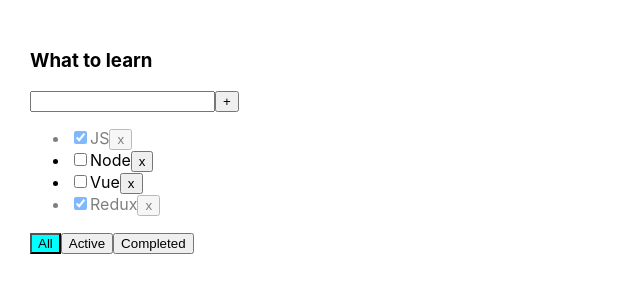
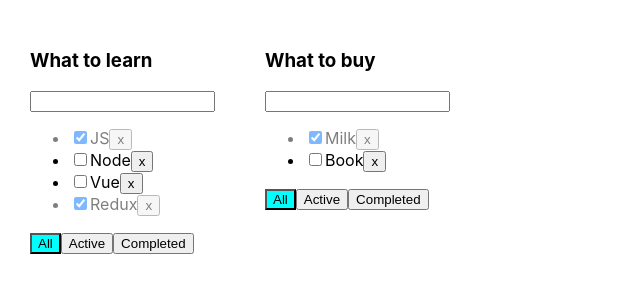
Before and after one commit to SHDGMSQ/todo_client, a React (Create React App) app: page / in a window 1280 px wide. Shown: the top 300 px of the page, without its empty margins (0-640 px from the left). Built offline with nearby package versions, Linux system fonts and the light colour scheme.

Commit message:
add second todo and fix filter, need to do remove task, add task and change task status

```diff
--- a/src/App.tsx
+++ b/src/App.tsx
@@ -5,55 +5,91 @@
 
 //types
 export type FilterValuesType = 'all' | 'active' | 'completed'
+type TodolistsType = {
+    id: string
+    title: string
+    filter: FilterValuesType
+}
 
 const App = () => {
 
-    const [tasks, setTasks] = useState<TaskType[]>([
+    const todolistId1 = v1();
+    const todolistId2 = v1();
+
+    const [todolists, setTodolists] = useState<TodolistsType[]>([
+        {id: todolistId1, title: 'What to learn', filter: 'all'},
+        {id: todolistId2, title: 'What to buy', filter: 'all'}
+    ]);
+    const [tasks, setTasks] = useState<{ [x: string]: TaskType[] }>({
+        [todolistId1]: [
             {id: v1(), title: 'JS', isDone: true},
             {id: v1(), title: 'Node', isDone: false},
             {id: v1(), title: 'Vue', isDone: false},
             {id: v1(), title: 'Redux', isDone: true},
-    ]);
-    const [filter, setFilter] = useState<FilterValuesType>('all');
+        ],
+        [todolistId2]: [
+            {id: v1(), title: 'Milk', isDone: true},
+            {id: v1(), title: 'Book', isDone: false},
+        ]
+    });
 
-    let tasksForTodolist = tasks;
+    const removeTask = (todolistId: string, taskId: string) => {
+        const filteredTasks = tasks[todolistId].filter( f => f.id !== taskId )
+        setTasks({[todolistId]: filteredTasks})
+        console.log(filteredTasks);
+    }
 
-    const removeTask = (id: string) => setTasks(tasks.filter(f => f.id !== id));
-    const changeFilter = (value: FilterValuesType) => setFilter(value);
-    const addTask = (title: string) => {
-        const newTask = {
-            id: v1(),
-            title: title,
-            isDone: false
-        };
-        setTasks([newTask, ...tasks]);
-    };
-    const changeTask = (taskId: string, isDone: boolean) => {
-        const task = tasks.find(f => f.id === taskId);
-        if (task) {
-            task.isDone = isDone;
-            setTasks([...tasks]);
+    const changeFilter = (todolistId: string, value: FilterValuesType) => {
+        const todolist = todolists.find( f => f.id === todolistId )
+        if (todolist) {
+            todolist.filter = value
+            setTodolists([...todolists])
         }
     };
+    // const addTask = (title: string) => {
+    //     const newTask = {
+    //         id: v1(),
+    //         title: title,
+    //         isDone: false
+    //     };
+    //     setTasks([newTask, ...tasks]);
+    // };
+    // const changeTask = (taskId: string, isDone: boolean) => {
+    //     const task = tasks.find(f => f.id === taskId);
+    //     if (task) {
+    //         task.isDone = isDone;
+    //         setTasks([...tasks]);
+    //     }
+    // };
 
-    if (filter === 'active') {
-        tasksForTodolist = tasks.filter(f => !f.isDone);
-    }
-    if (filter === 'completed') {
-        tasksForTodolist = tasks.filter(f => f.isDone);
-    }
 
     return (
         <div className="App">
-            <Todolist
-                title="What to learn"
+            {
+                todolists.map((m, i) => {
+
+                    let tasksForTodolist = tasks[m.id];
+
+                    if (m.filter === 'active') {
+                        tasksForTodolist = tasks[m.id].filter(f => !f.isDone);
+                    }
+                    if (m.filter === 'completed') {
+                        tasksForTodolist = tasks[m.id].filter(f => f.isDone);
+                    }
+
+                    return <Todolist
+                        key={i}
+                        todolistId={m.id}
+                        title={m.title}
                         tasks={tasksForTodolist}
                         removeTask={removeTask}
                         changeFilter={changeFilter}
-                addTask={addTask}
-                changeTask={changeTask}
-                filter={filter}
-            />
+                        // addTask={addTask}
+                        // changeTask={changeTask}
+                        filter={m.filter}
+                    />;
+                })
+            }
         </div>
     );
 };
--- a/src/Todolist.tsx
+++ b/src/Todolist.tsx
@@ -9,23 +9,25 @@
     isDone: boolean
 }
 type TodolistType = {
+    todolistId: string
     title: string
     tasks: TaskType[]
-    removeTask: (id: string) => void
-    changeFilter: (value: FilterValuesType) => void
-    addTask: (title: string) => void
-    changeTask: (taskId: string, isDone: boolean) => void
+    removeTask: (todolistId: string, taskId: string) => void
+    changeFilter: (todolistId: string, value: FilterValuesType) => void
+    // addTask: (title: string) => void
+    // changeTask: (taskId: string, isDone: boolean) => void
     filter: FilterValuesType
 }
 
 export const Todolist: React.FC<TodolistType> = (
     {
+        todolistId,
         title,
         tasks,
         removeTask,
         changeFilter,
-        addTask,
-        changeTask,
+        // addTask,
+        // changeTask,
         filter
     }) => {
 
@@ -34,26 +36,26 @@
     const [error, setError] = useState<string | null>(null);
 
     //callbacks
-    const addTaskHandler = () => {
-        if (taskTitle.trim() === '') {
-            setError('Title is required');
-            return;
-        }
-        addTask(taskTitle.trim());
-        setTaskTitle('');
-    };
+    // const addTaskHandler = () => {
+    //     if (taskTitle.trim() === '') {
+    //         setError('Title is required');
+    //         return;
+    //     }
+    //     addTask(taskTitle.trim());
+    //     setTaskTitle('');
+    // };
     const changeTaskTitleHandler = (e: ChangeEvent<HTMLInputElement>) => {
         setTaskTitle(e.currentTarget.value);
     };
-    const onKeyPressHandler = (e: KeyboardEvent<HTMLInputElement>) => {
-        setError(null);
-        if (e.key === 'Enter') {
-            addTaskHandler();
-        }
-    };
-    const onAllClickHandler = () => changeFilter('all');
-    const onActiveClickHandler = () => changeFilter('active');
-    const onCompletedClickHandler = () => changeFilter('completed');
+    // const onKeyPressHandler = (e: KeyboardEvent<HTMLInputElement>) => {
+    //     setError(null);
+    //     if (e.key === 'Enter') {
+    //         addTaskHandler();
+    //     }
+    // };
+    const onAllClickHandler = () => changeFilter(todolistId, 'all');
+    const onActiveClickHandler = () => changeFilter(todolistId, 'active');
+    const onCompletedClickHandler = () => changeFilter(todolistId, 'completed');
     const onClickInputAfterError = () => setError(null);
 
     return (
@@ -65,26 +67,26 @@
                     className={error ? 'error' : ''}
                     value={taskTitle}
                     onChange={changeTaskTitleHandler}
-                    onKeyPress={onKeyPressHandler}
+                    // onKeyPress={onKeyPressHandler}
                 />
-                <button onClick={addTaskHandler}>+</button>
+                {/*<button onClick={addTaskHandler}>+</button>*/}
                 <div className="error-message">{error}</div>
             </div>
             <ul>
                 {
                     tasks.map((m, i) => {
 
-                            const removeTaskHandler = () => removeTask(m.id);
-                            const changeTaskHandler = (e: ChangeEvent<HTMLInputElement>) => {
-                                changeTask(m.id, e.currentTarget.checked);
-                            };
+                            const removeTaskHandler = () => removeTask(todolistId, m.id);
+                            // const changeTaskHandler = (e: ChangeEvent<HTMLInputElement>) => {
+                            //     changeTask(m.id, e.currentTarget.checked);
+                            // };
 
                             return (
                                 <li key={i} className={m.isDone? 'isDone': ''} >
                                     <input
                                         type="checkbox"
                                         checked={m.isDone}
-                                        onChange={changeTaskHandler}
+                                        // onChange={changeTaskHandler}
                                     />
                                     <span>{m.title}</span>
                                     <button onClick={removeTaskHandler}>x
```
Lines whose indentation alone changed are shown as unchanged.
